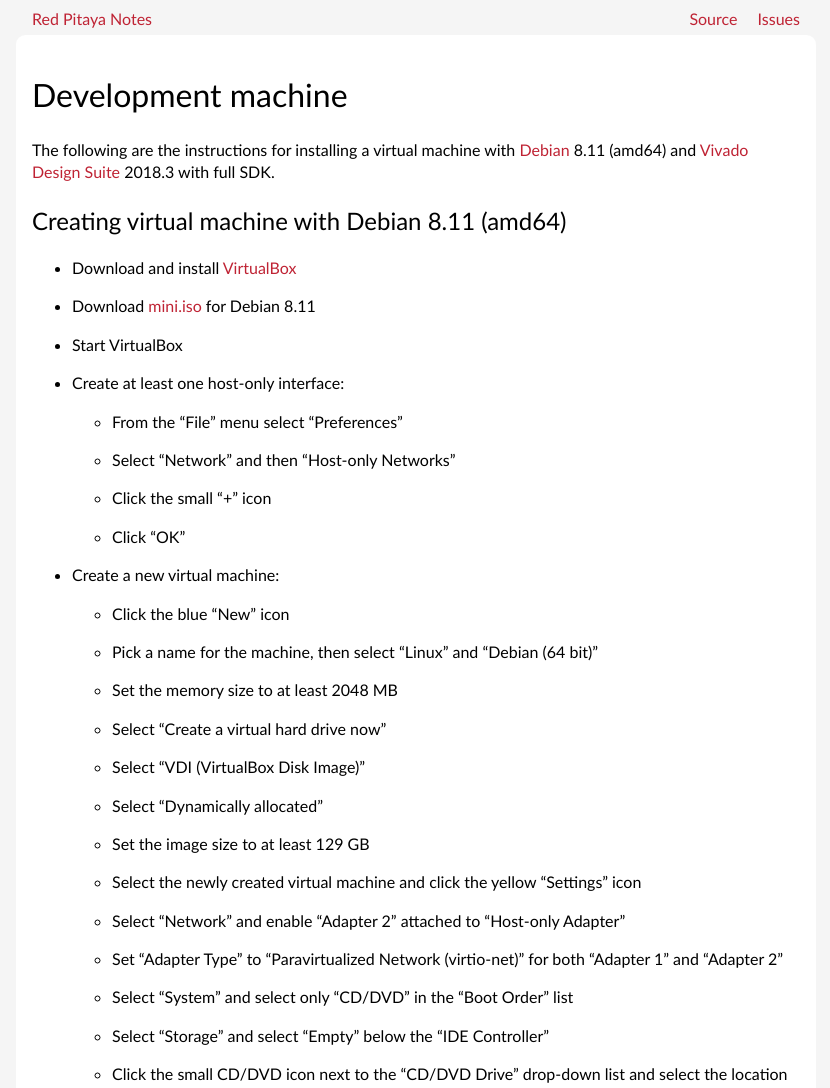
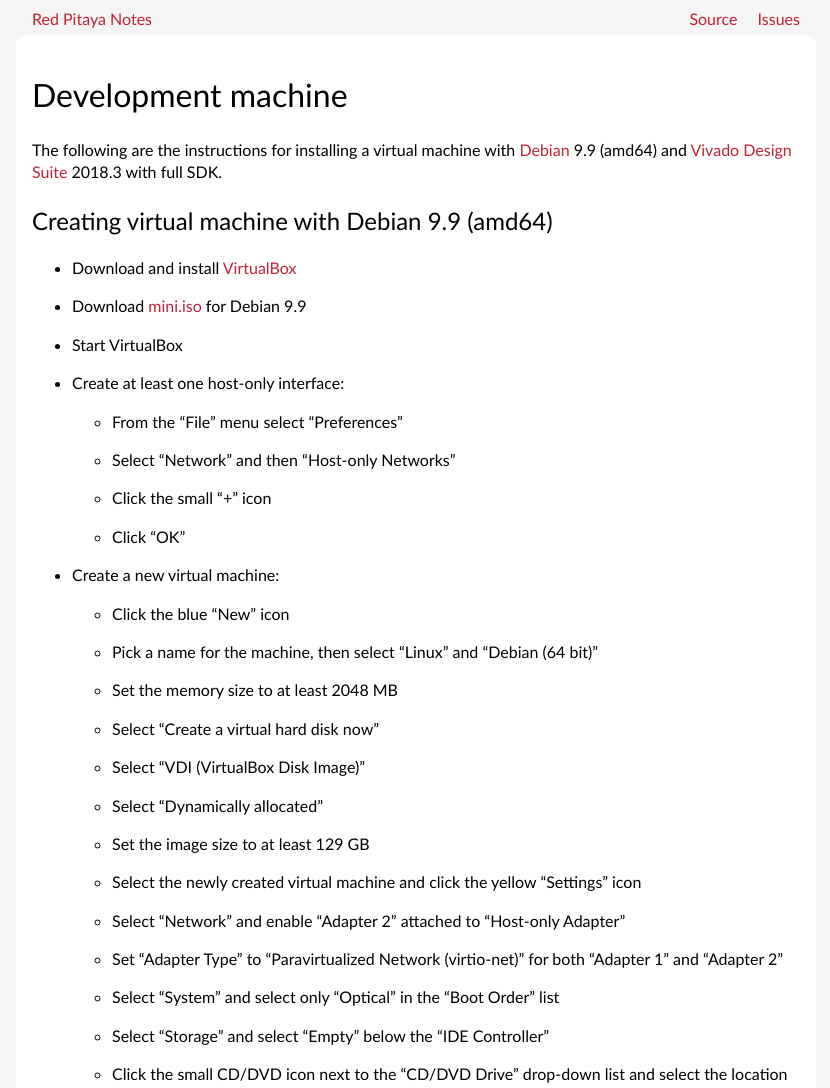
Before and after one commit to pavel-demin/red-pitaya-notes, a Jekyll site: the page built from development-machine.md, in a window 1280 px wide. Shown: the top 1088 px of the page, without its empty margins (224-1054 px from the left). Built offline with Jekyll 4.4.1, drawn with Linux system fonts in a browser that asks for light colours.

Commit message:
switch to Debian 9

```diff
--- a/development-machine.md
+++ b/development-machine.md
@@ -4,14 +4,14 @@
 permalink: /development-machine/
 ---
 
-The following are the instructions for installing a virtual machine with [Debian](https://www.debian.org/releases/jessie) 8.11 (amd64) and [Vivado Design Suite](https://www.xilinx.com/products/design-tools/vivado) 2018.3 with full SDK.
+The following are the instructions for installing a virtual machine with [Debian](https://www.debian.org/releases/stretch) 9.9 (amd64) and [Vivado Design Suite](https://www.xilinx.com/products/design-tools/vivado) 2018.3 with full SDK.
 
-Creating virtual machine with Debian 8.11 (amd64)
+Creating virtual machine with Debian 9.9 (amd64)
 -----
 
 - Download and install [VirtualBox](https://www.virtualbox.org/wiki/Downloads)
 
-- Download [mini.iso](http://deb.debian.org/debian/dists/jessie/main/installer-amd64/current/images/netboot/mini.iso) for Debian 8.11
+- Download [mini.iso](http://deb.debian.org/debian/dists/stretch/main/installer-amd64/current/images/netboot/mini.iso) for Debian 9.9
 
 - Start VirtualBox
 
@@ -33,7 +33,7 @@
 
   - Set the memory size to at least 2048 MB
 
-  - Select "Create a virtual hard drive now"
+  - Select "Create a virtual hard disk now"
 
   - Select "VDI (VirtualBox Disk Image)"
 
@@ -47,7 +47,7 @@
 
   - Set "Adapter Type" to "Paravirtualized Network (virtio-net)" for both "Adapter 1" and "Adapter 2"
 
-  - Select "System" and select only "CD/DVD" in the "Boot Order" list
+  - Select "System" and select only "Optical" in the "Boot Order" list
 
   - Select "Storage" and select "Empty" below the "IDE Controller"
 
```
Also changed, not shown: led-blinker.md (+1 -1 lines), 1 other file.
